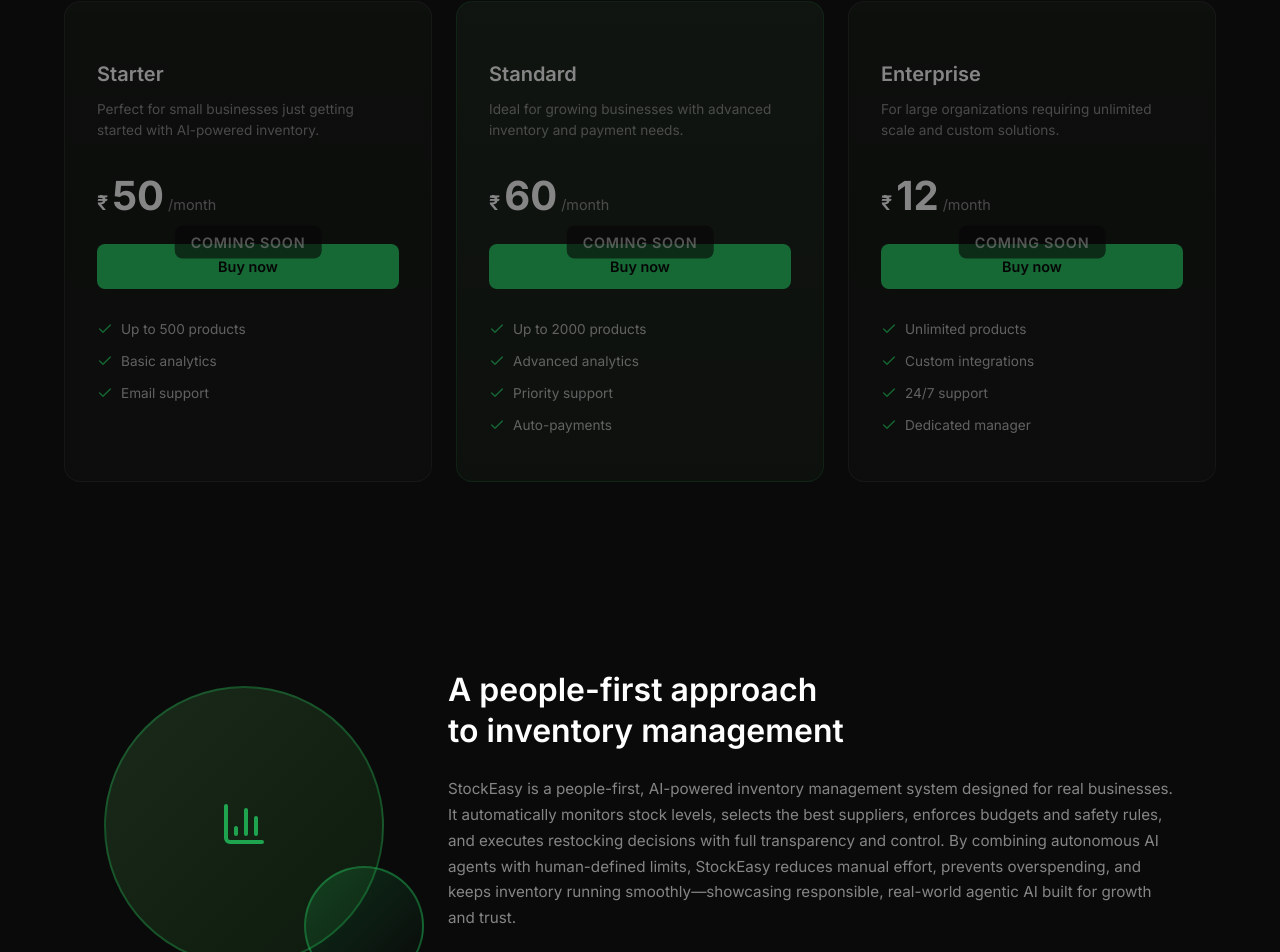
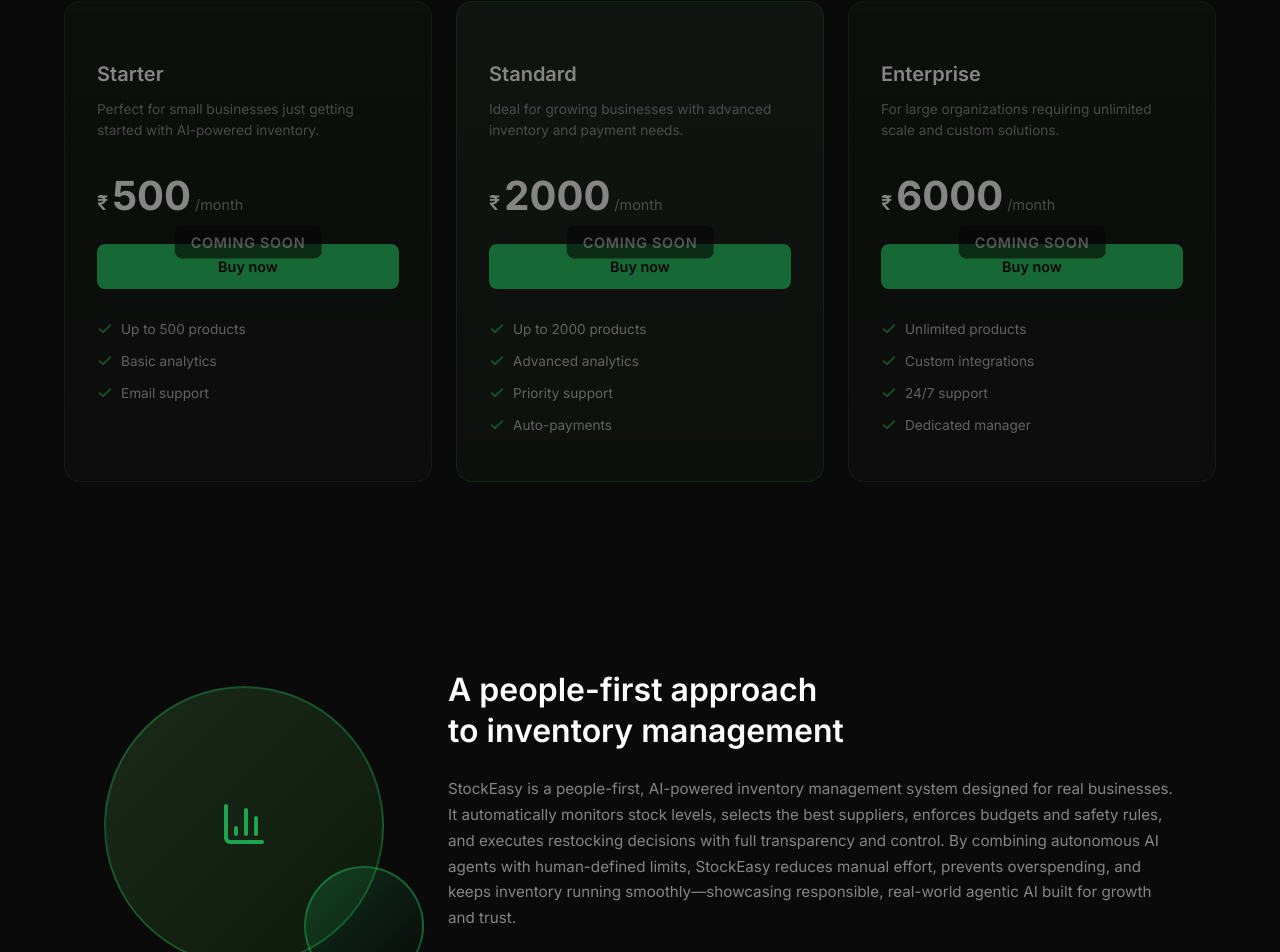
Before and after one commit to Hacknova49/Stock_Easy, a React (Vite) app in the folder frontend/STOCK_EASY/: page / in a window 1280 px wide. Shown: the part 1426-2378 px from the top of the page. Built offline with nearby package versions, Linux system fonts and the light colour scheme.

Commit message:
minor changes

```diff
--- a/frontend/STOCK_EASY/src/pages/Landing.jsx
+++ b/frontend/STOCK_EASY/src/pages/Landing.jsx
@@ -159,7 +159,7 @@
             </p>
             <div className="plan-price">
               <span className="currency">₹</span>
-              <span className="amount">50</span>
+              <span className="amount">500</span>
               <span className="period">/month</span>
             </div>
             <Link to="/homepage" className="plan-cta">Buy now</Link>
@@ -177,7 +177,7 @@
             </p>
             <div className="plan-price">
               <span className="currency">₹</span>
-              <span className="amount">60</span>
+              <span className="amount">2000</span>
               <span className="period">/month</span>
             </div>
             <Link to="/homepage" className="plan-cta">Buy now</Link>
@@ -196,7 +196,7 @@
             </p>
             <div className="plan-price">
               <span className="currency">₹</span>
-              <span className="amount">12</span>
+              <span className="amount">6000</span>
               <span className="period">/month</span>
             </div>
             <Link to="/homepage" className="plan-cta">Buy now</Link>
```
